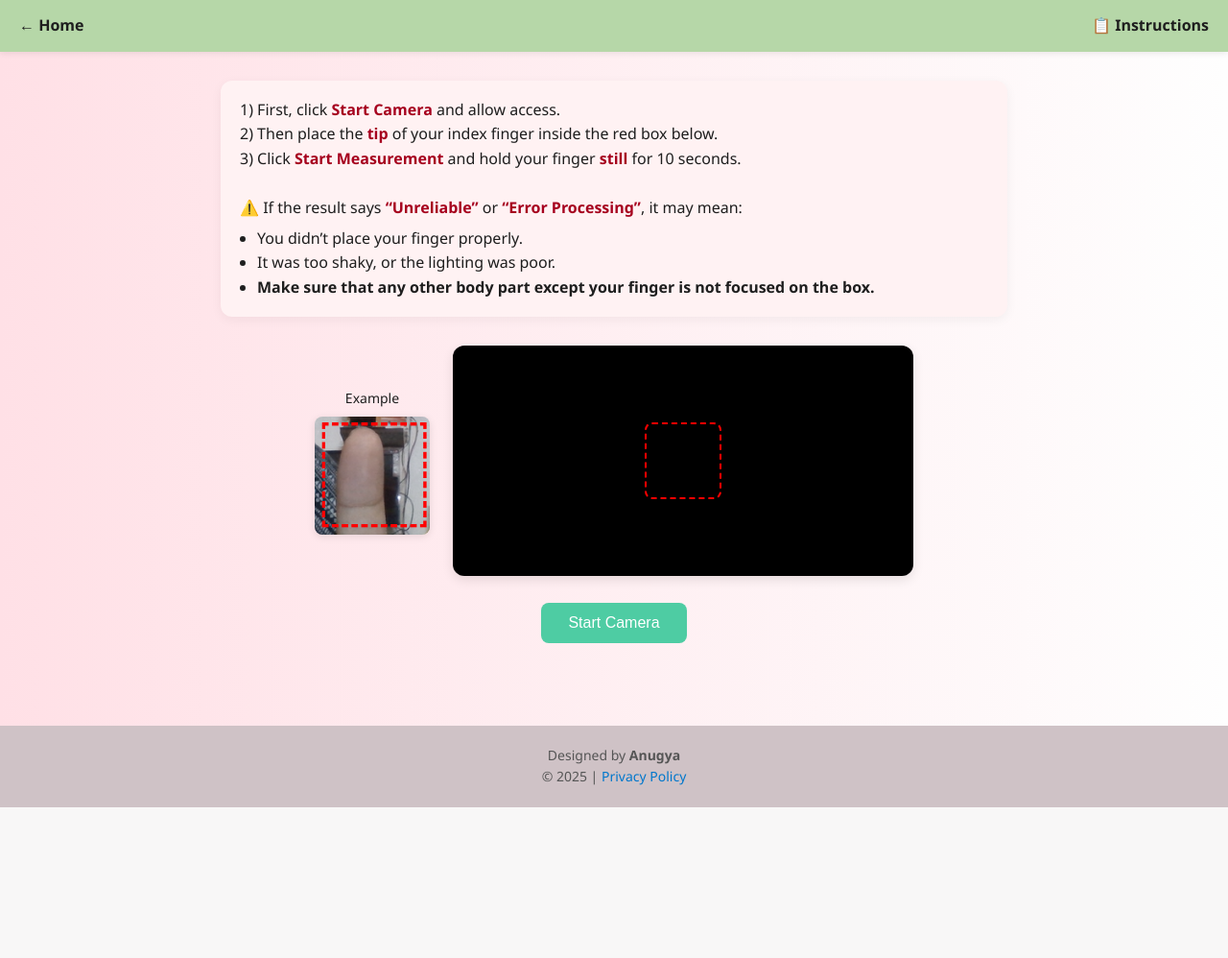
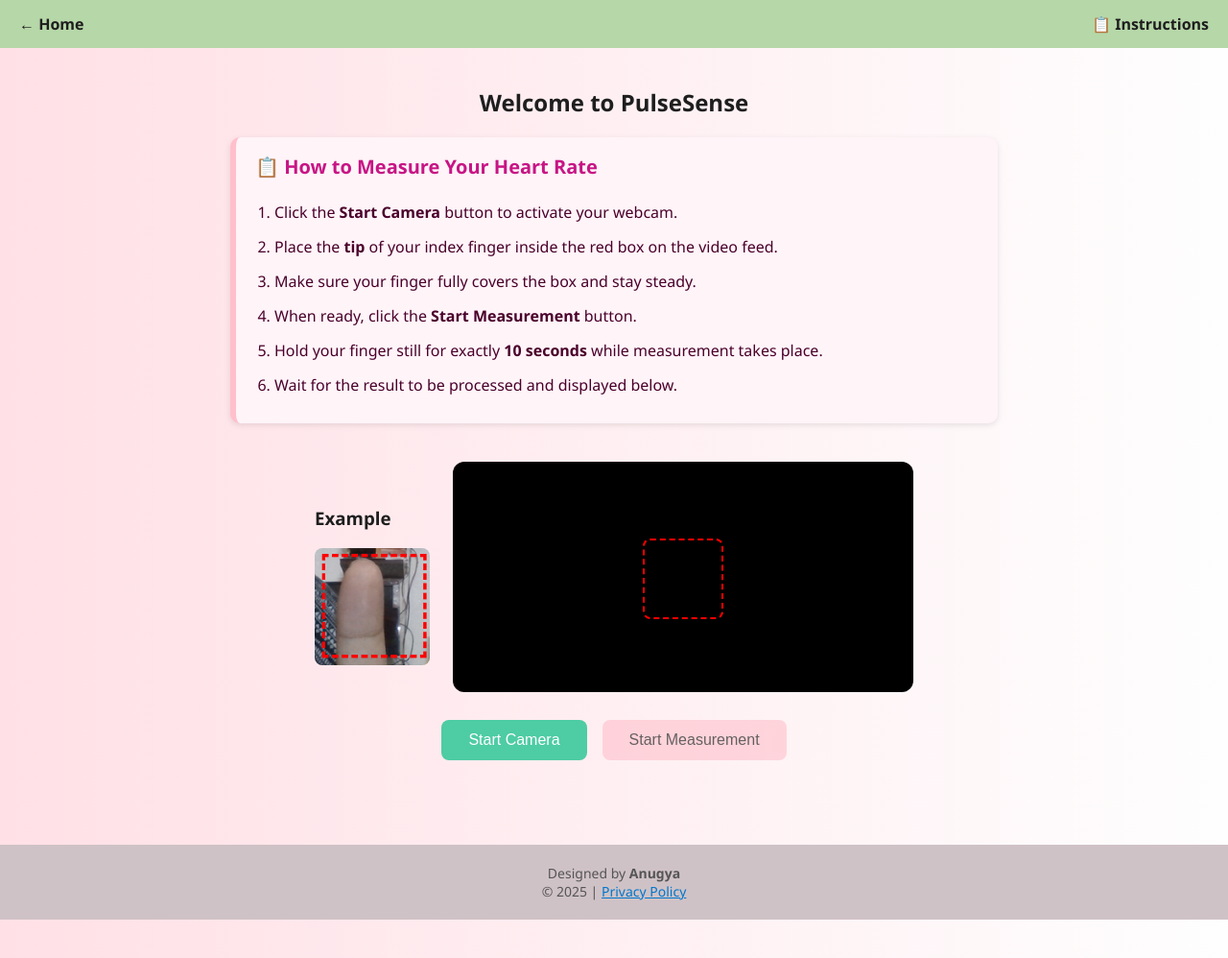
Before and after one commit to anugya22/Heart_rate_monitor, a Flask app: page /measure in a window 1280 px wide. Shown: the whole page at 96% size. Before the commit the page ends 841 px from the top, so only its background shows below. Run offline with Flask 3, Linux system fonts and the light colour scheme.

Commit message:
Update measure.html

```diff
--- a/templates/measure.html
+++ b/templates/measure.html
@@ -8,23 +8,18 @@
   <style>
     :root {
       --primary: #b6d7a8;
-      --secondary: #f9f9f9;
       --accent: red;
-      --dark: #1e1e1e;
-      --light: #ffffff;
-    }
-
-    * {
-      box-sizing: border-box;
-      margin: 0;
-      padding: 0;
+      --pink: #ffc0cb;
+      --button-hover: #ffafc0;
+      --text-dark: #1e1e1e;
     }
 
     body {
       font-family: 'Segoe UI', sans-serif;
       background: linear-gradient(to right, #ffe0e6, #fefefe);
-      color: var(--dark);
-      line-height: 1.6;
+      color: var(--text-dark);
+      margin: 0;
+      padding-bottom: 40px;
     }
 
     .top-links {
@@ -33,60 +28,64 @@
       align-items: center;
       padding: 14px 20px;
       background-color: var(--primary);
-      box-shadow: 0 2px 6px rgba(0, 0, 0, 0.08);
     }
 
     .back-link {
-      font-size: 16px;
-      color: #1e1e1e;
+      font-weight: bold;
       text-decoration: none;
-      font-weight: 600;
-      transition: color 0.2s ease;
+      color: var(--text-dark);
     }
 
-    .back-link:hover {
-      color: #333;
-      text-decoration: underline;
+    h2 {
+      text-align: center;
+      margin: 40px 20px 10px;
     }
 
     .container {
-      max-width: 860px;
+      max-width: 800px;
       margin: 0 auto;
-      padding: 30px 20px;
+      padding: 0 20px;
     }
 
     .instructions-box {
-      background-color: #fff2f3;
-      padding: 18px 20px;
-      border-radius: 12px;
-      box-shadow: 0 3px 12px rgba(0,0,0,0.05);
+      background-color: #fff4f8;
+      border-left: 6px solid var(--pink);
+      padding: 16px 20px;
+      margin: 20px auto 40px;
+      border-radius: 10px;
+      box-shadow: 0 2px 6px rgba(0,0,0,0.1);
       font-size: 16px;
-      margin-bottom: 30px;
+      line-height: 1.5;
+      color: #4a002b;
     }
 
-    .instructions-box strong {
-      color: #a6001e;
+    .instructions-box h3 {
+      margin-top: 0;
+      font-size: 20px;
+      color: #c71585;
+    }
+
+    .instructions-box ol {
+      padding-left: 20px;
+      margin: 10px 0 0;
+    }
+
+    .instructions-box ol li {
+      margin-bottom: 12px;
     }
 
     .flex-example-video {
       display: flex;
       justify-content: center;
       align-items: center;
+      margin-top: 30px;
       gap: 24px;
-      margin-bottom: 20px;
+      flex-wrap: wrap;
     }
 
     .flex-example-video img {
       width: 120px;
       border-radius: 8px;
-      box-shadow: 0 2px 8px rgba(0, 0, 0, 0.1);
-    }
-
-    .flex-example-video h3 {
-      font-size: 14px;
-      margin-bottom: 8px;
-      text-align: center;
-      font-weight: 500;
     }
 
     #video {
@@ -94,7 +93,6 @@
       height: 240px;
       border-radius: 12px;
       transform: scaleX(-1);
-      box-shadow: 0 4px 12px rgba(0, 0, 0, 0.1);
       background: #000;
     }
 
@@ -110,60 +108,98 @@
       border-radius: 8px;
     }
 
-    #start-btn, #measure-btn {
-      display: block;
-      margin: 20px auto 10px;
+    .button-group {
+      display: flex;
+      justify-content: center;
+      gap: 16px;
+      margin-top: 24px;
+      flex-wrap: wrap;
+    }
+
+    button {
       padding: 12px 28px;
       font-size: 16px;
-      background-color: #4ecca3;
-      color: white;
       border: none;
       border-radius: 8px;
       cursor: pointer;
-      transition: background 0.2s ease;
+      transition: all 0.2s ease;
     }
 
-    #start-btn:active, #measure-btn:active {
-      background-color: #3bb092;
+    #start-camera-btn {
+      background-color: #4ecca3;
+      color: white;
+    }
+
+    #start-camera-btn:hover {
+      background-color: #3eb08e;
+    }
+
+    #start-btn {
+      background-color: var(--pink);
+      color: #000;
+    }
+
+    #start-btn:hover {
+      background-color: var(--button-hover);
+    }
+
+    #start-btn:disabled {
+      opacity: 0.6;
+      cursor: not-allowed;
     }
 
     #bpmResult {
       text-align: center;
       font-size: 18px;
-      margin-top: 16px;
-      color: #444;
-      font-weight: 500;
+      margin-top: 20px;
+      min-height: 28px;
+      color: #c71585;
+      font-weight: 600;
+    }
+
+    .dots::after {
+      content: '.';
+      animation: dots 1s steps(5, end) infinite;
+    }
+
+    @keyframes dots {
+      0%, 20% { content: '.'; }
+      40% { content: '..'; }
+      60% { content: '...'; }
+      80%, 100% { content: ''; }
     }
 
     footer {
+      background: #cfc2c6;
+      padding: 20px 10px;
+      text-align: center;
+      font-size: 14px;
+      color: #555;
       margin-top: 40px;
-      background:#cfc2c6;
-      padding: 20px 10px;
-      text-align:center;
-      font-size:14px;
-      color:#555;
     }
   </style>
 </head>
 <body>
+
   <div class="top-links">
     <a href="{{ url_for('index') }}" class="back-link">← Home</a>
     <a href="{{ url_for('instructions') }}" class="back-link">📋 Instructions</a>
   </div>
 
   <div class="container">
+
+    <h2>Welcome to PulseSense</h2>
+
     <div class="instructions-box">
-      <p>
-        1) First, click <strong>Start Camera</strong> and allow access.<br>
-        2) Then place the <strong>tip</strong> of your index finger inside the red box below.<br>
-        3) Click <strong>Start Measurement</strong> and hold your finger <strong>still</strong> for 10 seconds.<br><br>
-        ⚠️ If the result says <strong>“Unreliable”</strong> or <strong>“Error Processing”</strong>, it may mean:
-        <ul style="margin-top: 6px; margin-left: 18px;">
-          <li>You didn’t place your finger properly.</li>
-          <li>It was too shaky, or the lighting was poor.</li>
-          <li><b>Make sure that any other body part except your finger is not focused on the box.</b></li>
-        </ul>
-      </p>
+      <h3>📋 How to Measure Your Heart Rate</h3>
+      <ol>
+        <li>Click the <strong>Start Camera</strong> button to activate your webcam.</li>
+        <li>Place the <strong>tip</strong> of your index finger inside the red box on the video feed.</li>
+        <li>Make sure your finger fully covers the box and stay steady.</li>
+        <li>When ready, click the <strong>Start Measurement</strong> button.</li>
+        <li>Hold your finger still for exactly <strong>10 seconds</strong> while measurement takes place.</li>
+        <li>Wait for the result to be processed and displayed below.</li>
+      </ol>
     </div>
 
     <div class="flex-example-video">
@@ -178,29 +214,34 @@
       </div>
     </div>
 
-    <button id="start-btn" onclick="startCamera()">Start Camera</button>
-    <button id="measure-btn" style="display:none;" onclick="measureBPM()">Start Measurement</button>
+    <div class="button-group">
+      <button id="start-camera-btn" onclick="startCamera()">Start Camera</button>
+      <button id="start-btn" onclick="measureBPM()" disabled>Start Measurement</button>
+    </div>
 
     <p id="bpmResult"></p>
   </div>
 
   <footer>
     Designed by <strong>Anugya</strong><br>
-    © 2025 | <a href="/privacy" style="color:#0077cc; text-decoration:none;">Privacy Policy</a>
+    © 2025 | <a href="/privacy" style="color:#0077cc;">Privacy Policy</a>
   </footer>
 
   <script>
     let stream;
     let video = document.getElementById("video");
+    let canvas = document.createElement("canvas");
+    let ctx = canvas.getContext("2d");
 
     async function startCamera() {
       try {
         stream = await navigator.mediaDevices.getUserMedia({ video: true });
         video.srcObject = stream;
-        document.getElementById("measure-btn").style.display = "block";
-        document.getElementById("start-btn").style.display = "none";
-      } catch (error) {
-        alert("Unable to access camera.");
+        document.getElementById("start-btn").disabled = false;
+        document.getElementById("start-btn").style.cursor = "pointer";
+        document.getElementById("bpmResult").innerText = "Camera started. Now place your finger and click Start Measurement.";
+      } catch (e) {
+        document.getElementById("bpmResult").innerText = "Camera access denied or unavailable.";
       }
     }
 
@@ -209,68 +250,72 @@
       const fps = 30;
       const interval = 1000 / fps;
       const totalFrames = duration * fps;
-      const intensityValues = [];
-
-      const canvas = document.createElement("canvas");
-      const ctx = canvas.getContext("2d");
+      const intensity_values = [];
 
       const statusText = document.getElementById("bpmResult");
-      const measureBtn = document.getElementById("measure-btn");
-      measureBtn.disabled = true;
-      measureBtn.style.cursor = "not-allowed";
+      const startBtn = document.getElementById("start-btn");
+      const startCameraBtn = document.getElementById("start-camera-btn");
+      startBtn.disabled = true;
+      startCameraBtn.disabled = true;
+      startBtn.style.cursor = "not-allowed";
+      startCameraBtn.style.cursor = "not-allowed";
 
-      await new Promise(resolve => video.onloadedmetadata = resolve);
       canvas.width = video.videoWidth;
       canvas.height = video.videoHeight;
 
-      let secondsPassed = 0;
-      statusText.innerText = "Measuring... Hold steady, adjust lighting if needed.";
+      let frames = 0;
+      statusText.innerText = "Hold your finger steady for 10 seconds...";
 
-      let frames = 0;
       const intervalId = setInterval(() => {
-        if (frames % fps === 0 && frames !== 0) {
-          secondsPassed++;
-          statusText.innerText = `Measuring... ${10 - secondsPassed}s left. Stay steady.`;
-        }
-
         ctx.drawImage(video, 0, 0, canvas.width, canvas.height);
         const imageData = ctx.getImageData(220, 100, 200, 200);
-        const data = imageData.data;
         let redSum = 0;
-        for (let i = 0; i < data.length; i += 4) {
-          redSum += data[i];
+        for (let i = 0; i < imageData.data.length; i += 4) {
+          redSum += imageData.data[i];
         }
-        intensityValues.push(redSum / (data.length / 4));
+        intensity_values.push(redSum / (imageData.data.length / 4));
         frames++;
+
+        const secondsPassed = frames / fps;
+        if (secondsPassed > 3 && secondsPassed <= 5) {
+          statusText.innerText = "A little more, hold steady...";
+        } else if (secondsPassed > 5 && secondsPassed < 10) {
+          statusText.innerText = "Adjust lighting if needed...";
+        }
 
         if (frames >= totalFrames) {
           clearInterval(intervalId);
           stream.getTracks().forEach(track => track.stop());
-          statusText.innerText = "Processing, please wait...";
+          statusText.innerHTML = "Processing<span class='dots'></span>";
 
           fetch("/start", {
             method: "POST",
             headers: { "Content-Type": "application/json" },
-            body: JSON.stringify({ intensity_values: intensityValues, duration })
+            body: JSON.stringify({ intensity_values, duration })
           })
           .then(res => res.json())
           .then(data => {
             if (data.redirect) {
               window.location.href = data.redirect;
             } else {
-              statusText.innerText = "Sorry, could not process the measurement.";
-              measureBtn.disabled = false;
-              measureBtn.style.cursor = "pointer";
+              statusText.innerText = "Sorry, could not measure heart rate.";
+              startBtn.disabled = false;
+              startCameraBtn.disabled = false;
+              startBtn.style.cursor = "pointer";
+              startCameraBtn.style.cursor = "pointer";
             }
           })
           .catch(() => {
-            statusText.innerText = "Error processing measurement. Try again.";
-            measureBtn.disabled = false;
-            measureBtn.style.cursor = "pointer";
+            statusText.innerText = "Error processing measurement.";
+            startBtn.disabled = false;
+            startCameraBtn.disabled = false;
+            startBtn.style.cursor = "pointer";
+            startCameraBtn.style.cursor = "pointer";
           });
         }
       }, interval);
     }
   </script>
+
 </body>
 </html>
```
